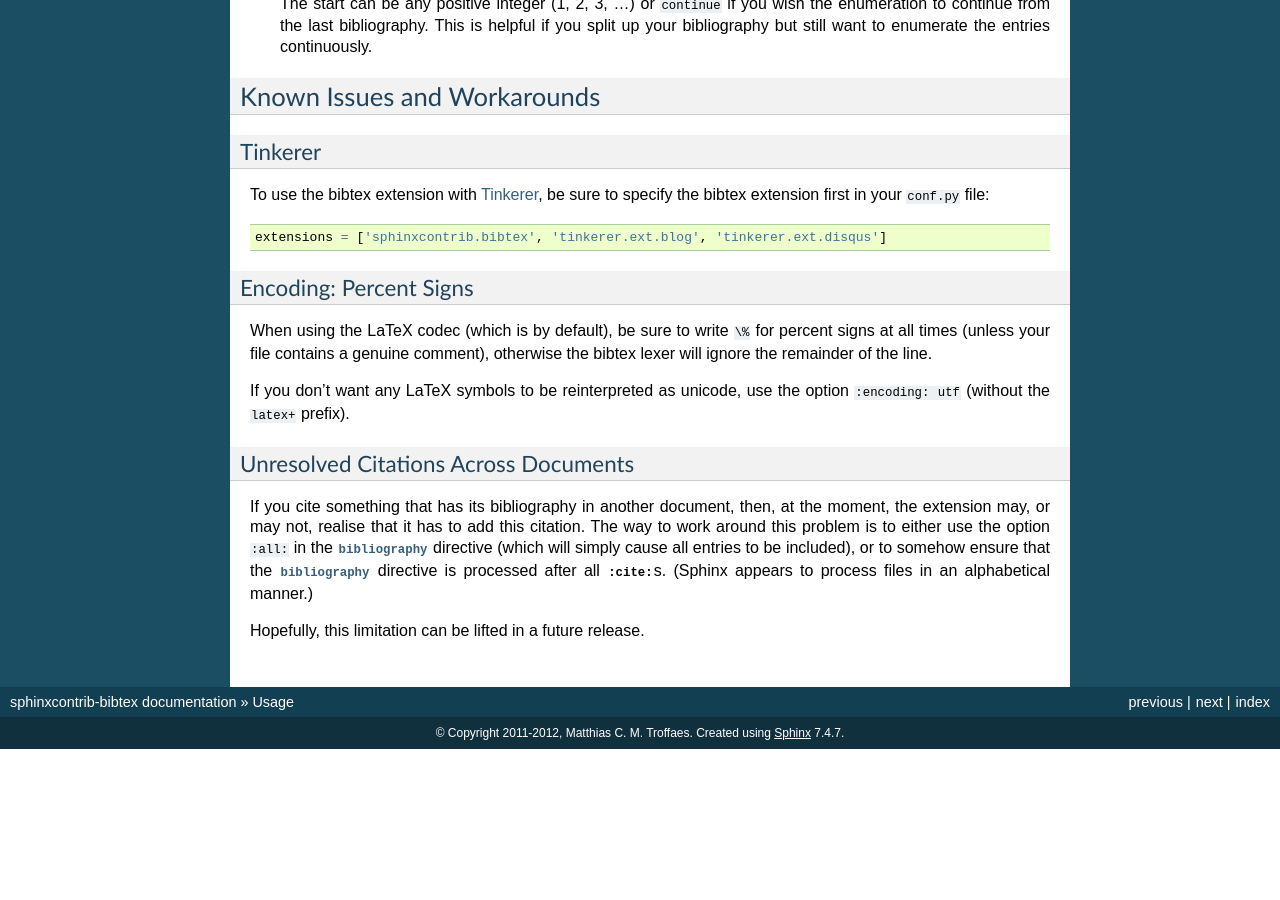
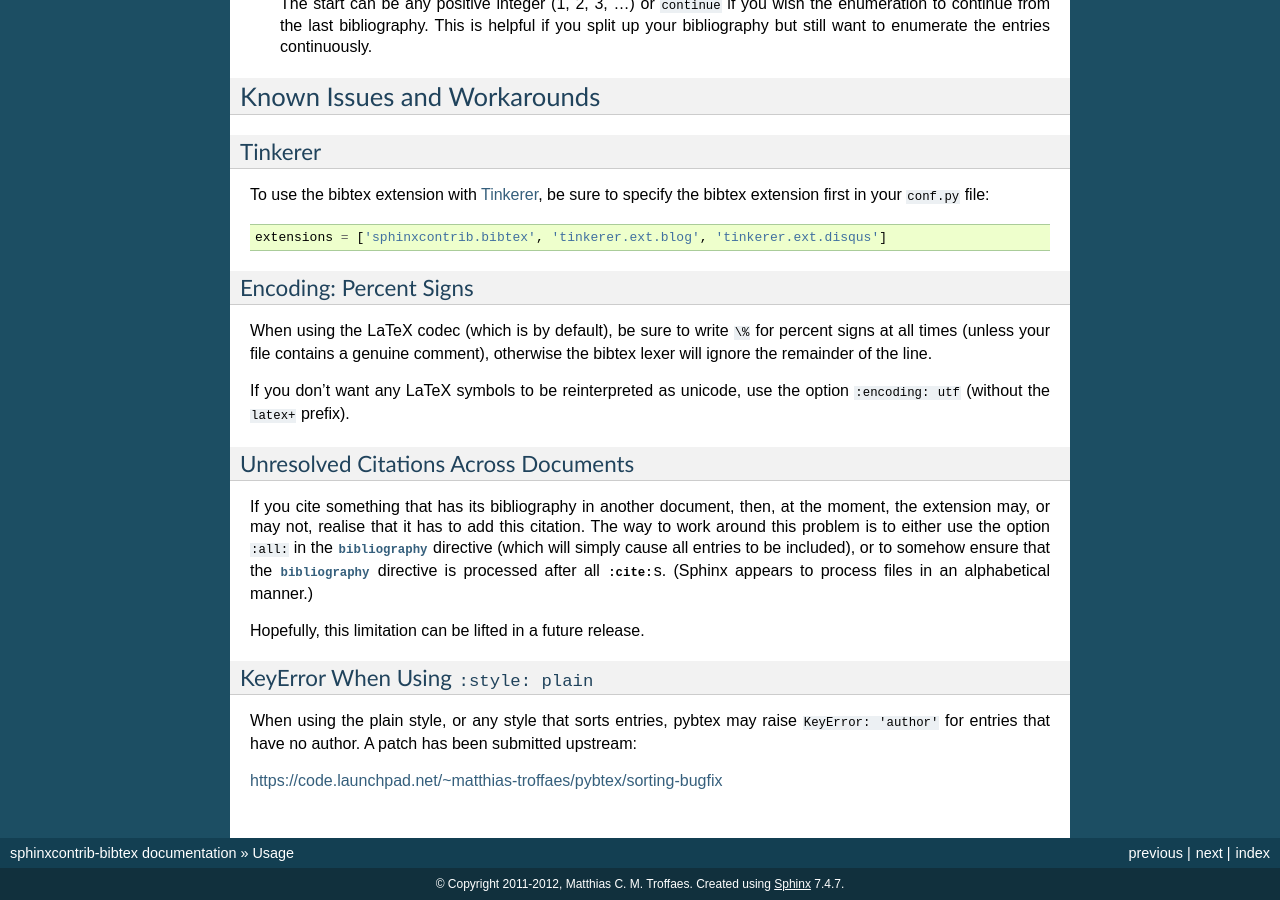
Before and after one commit to mcmtroffaes/sphinxcontrib-bibtex, a Sphinx documentation site: the page built from doc/usage.rst, in a window 1280 px wide and 900 px high, scrolled down 1510 px. Built offline with Sphinx 7.4.7, drawn with Linux system fonts in a browser that asks for light colours; formulas are drawn with MathJax 3; pages that are not in the unit, such as notebooks, are missing from menus; before the commit the page ends 2259 px from its top, so only the background shows below that; some of the changed text lies outside the part shown.

Commit message:
Document KeyError issue with plain style (see issue #9).

```diff
--- a/doc/usage.rst
+++ b/doc/usage.rst
@@ -159,3 +159,12 @@ after all :rst:role:`:cite:`\ s. (Sphinx appears to process files in
 an alphabetical manner.)
 
 Hopefully, this limitation can be lifted in a future release.
+
+KeyError When Using ``:style: plain``
+~~~~~~~~~~~~~~~~~~~~~~~~~~~~~~~~~~~~~
+
+When using the plain style, or any style that sorts entries, pybtex
+may raise ``KeyError: 'author'`` for entries that have no author. A
+patch has been submitted upstream:
+
+https://code.launchpad.net/~matthias-troffaes/pybtex/sorting-bugfix
```
